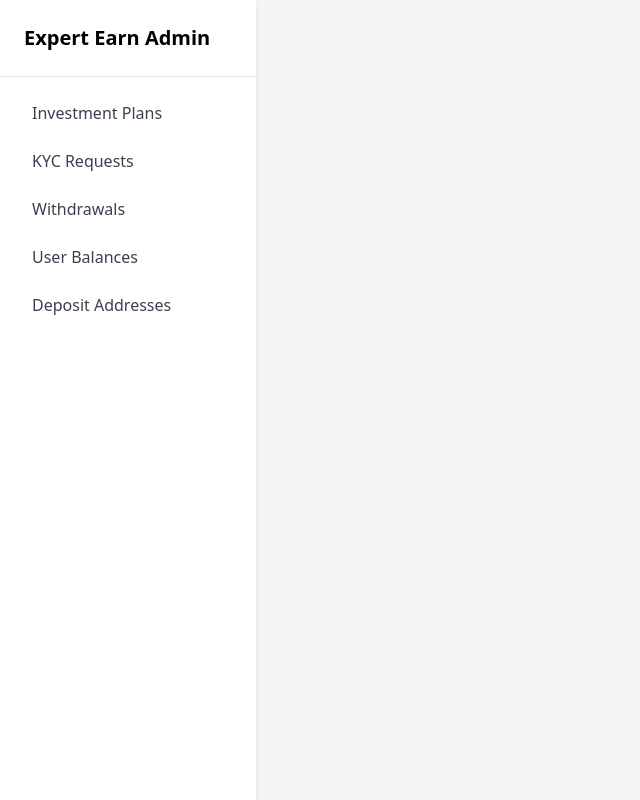
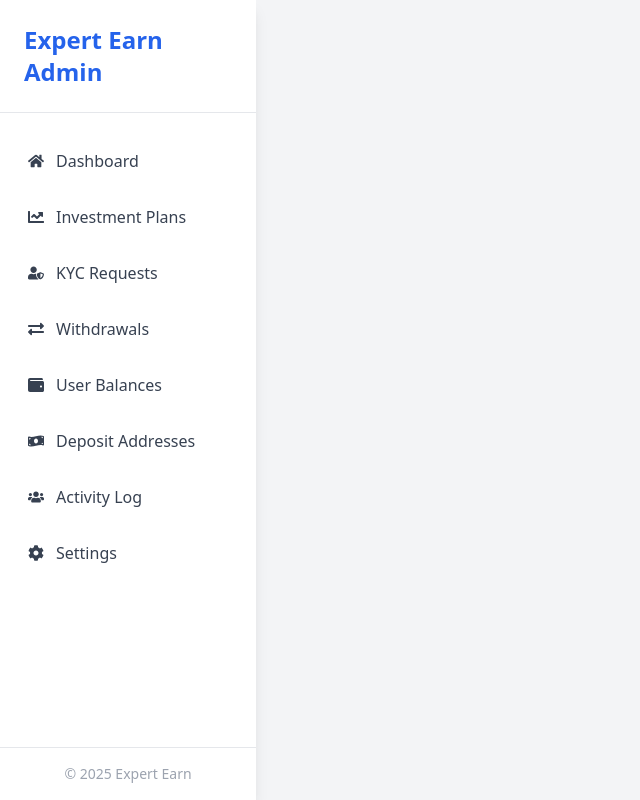
Before and after one commit to cedoe70/expert, a React (Vite) app: page /admin in a window 1280 px wide. Shown: the whole page, without its empty margins (0-640 px from the left). Built offline with nearby package versions, Linux system fonts and the light colour scheme.

Commit message:
Update AdminLayout.jsx

```diff
--- a/src/components/admin/AdminLayout.jsx
+++ b/src/components/admin/AdminLayout.jsx
@@ -1,13 +1,123 @@
 import React from "react";
-import { Outlet } from "react-router-dom";
-import Sidebar from "./Sidebar";
+import { Outlet, NavLink } from "react-router-dom";
+import { FaMoneyBillWave, FaUserShield, FaWallet, FaUsers, FaChartLine, FaHome, FaCog, FaExchangeAlt } from "react-icons/fa";
 
 const AdminLayout = () => {
   return (
-    <div className="flex min-h-screen bg-gray-100">
-      <Sidebar />
-      <main className="flex-1 p-6 overflow-y-auto">
-        <Outlet /> {/* This renders the child page content */}
+    <div className="flex h-screen bg-gray-100">
+      {/* Sidebar */}
+      <aside className="w-64 bg-white shadow-lg flex flex-col justify-between">
+        <div>
+          <div className="p-6 text-2xl font-bold text-blue-600 border-b">Expert Earn Admin</div>
+          <nav className="mt-6">
+            <ul className="space-y-2 px-4">
+              <li>
+                <NavLink
+                  to="/admin/dashboard"
+                  className={({ isActive }) =>
+                    `flex items-center gap-3 p-3 rounded-md font-medium hover:bg-blue-100 ${
+                      isActive ? "bg-blue-500 text-white" : "text-gray-700"
+                    }`
+                  }
+                >
+                  <FaHome /> Dashboard
+                </NavLink>
+              </li>
+              <li>
+                <NavLink
+                  to="/admin/investment-plans"
+                  className={({ isActive }) =>
+                    `flex items-center gap-3 p-3 rounded-md font-medium hover:bg-blue-100 ${
+                      isActive ? "bg-blue-500 text-white" : "text-gray-700"
+                    }`
+                  }
+                >
+                  <FaChartLine /> Investment Plans
+                </NavLink>
+              </li>
+              <li>
+                <NavLink
+                  to="/admin/kyc-requests"
+                  className={({ isActive }) =>
+                    `flex items-center gap-3 p-3 rounded-md font-medium hover:bg-blue-100 ${
+                      isActive ? "bg-blue-500 text-white" : "text-gray-700"
+                    }`
+                  }
+                >
+                  <FaUserShield /> KYC Requests
+                </NavLink>
+              </li>
+              <li>
+                <NavLink
+                  to="/admin/withdrawals"
+                  className={({ isActive }) =>
+                    `flex items-center gap-3 p-3 rounded-md font-medium hover:bg-blue-100 ${
+                      isActive ? "bg-blue-500 text-white" : "text-gray-700"
+                    }`
+                  }
+                >
+                  <FaExchangeAlt /> Withdrawals
+                </NavLink>
+              </li>
+              <li>
+                <NavLink
+                  to="/admin/user-balances"
+                  className={({ isActive }) =>
+                    `flex items-center gap-3 p-3 rounded-md font-medium hover:bg-blue-100 ${
+                      isActive ? "bg-blue-500 text-white" : "text-gray-700"
+                    }`
+                  }
+                >
+                  <FaWallet /> User Balances
+                </NavLink>
+              </li>
+              <li>
+                <NavLink
+                  to="/admin/deposit-addresses"
+                  className={({ isActive }) =>
+                    `flex items-center gap-3 p-3 rounded-md font-medium hover:bg-blue-100 ${
+                      isActive ? "bg-blue-500 text-white" : "text-gray-700"
+                    }`
+                  }
+                >
+                  <FaMoneyBillWave /> Deposit Addresses
+                </NavLink>
+              </li>
+              <li>
+                <NavLink
+                  to="/admin/activity-log"
+                  className={({ isActive }) =>
+                    `flex items-center gap-3 p-3 rounded-md font-medium hover:bg-blue-100 ${
+                      isActive ? "bg-blue-500 text-white" : "text-gray-700"
+                    }`
+                  }
+                >
+                  <FaUsers /> Activity Log
+                </NavLink>
+              </li>
+              <li>
+                <NavLink
+                  to="/admin/settings"
+                  className={({ isActive }) =>
+                    `flex items-center gap-3 p-3 rounded-md font-medium hover:bg-blue-100 ${
+                      isActive ? "bg-blue-500 text-white" : "text-gray-700"
+                    }`
+                  }
+                >
+                  <FaCog /> Settings
+                </NavLink>
+              </li>
+            </ul>
+          </nav>
+        </div>
+        <div className="p-4 text-sm text-center text-gray-400 border-t">
+          &copy; {new Date().getFullYear()} Expert Earn
+        </div>
+      </aside>
+
+      {/* Main Content */}
+      <main className="flex-1 overflow-y-auto p-6">
+        <Outlet />
       </main>
     </div>
   );
```
